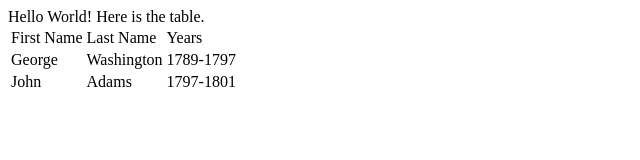
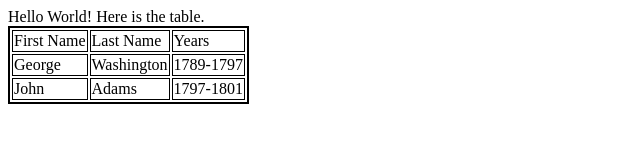
Before and after one commit to suemtan/PyWebApplication, a plain HTML site: page table.html in a window 1280 px wide. Shown: the whole page, without its empty margins (0-640 px from the left). Drawn offline with Linux system fonts and the light colour scheme.

Commit message:
Update table.html

```diff
--- a/table.html
+++ b/table.html
@@ -2,6 +2,17 @@
 <html>
   <head>
     <title> My Webpage</title>
+    <style>
+        table {
+           border: 2px solid black;
+        }
+        th {
+           border: 1px solid black;
+        }
+        td {
+           border: 1px solid black;
+        }
+    </style>
  </head>
   <body>
     Hello World!
```
Lines whose indentation alone changed are shown as unchanged.
